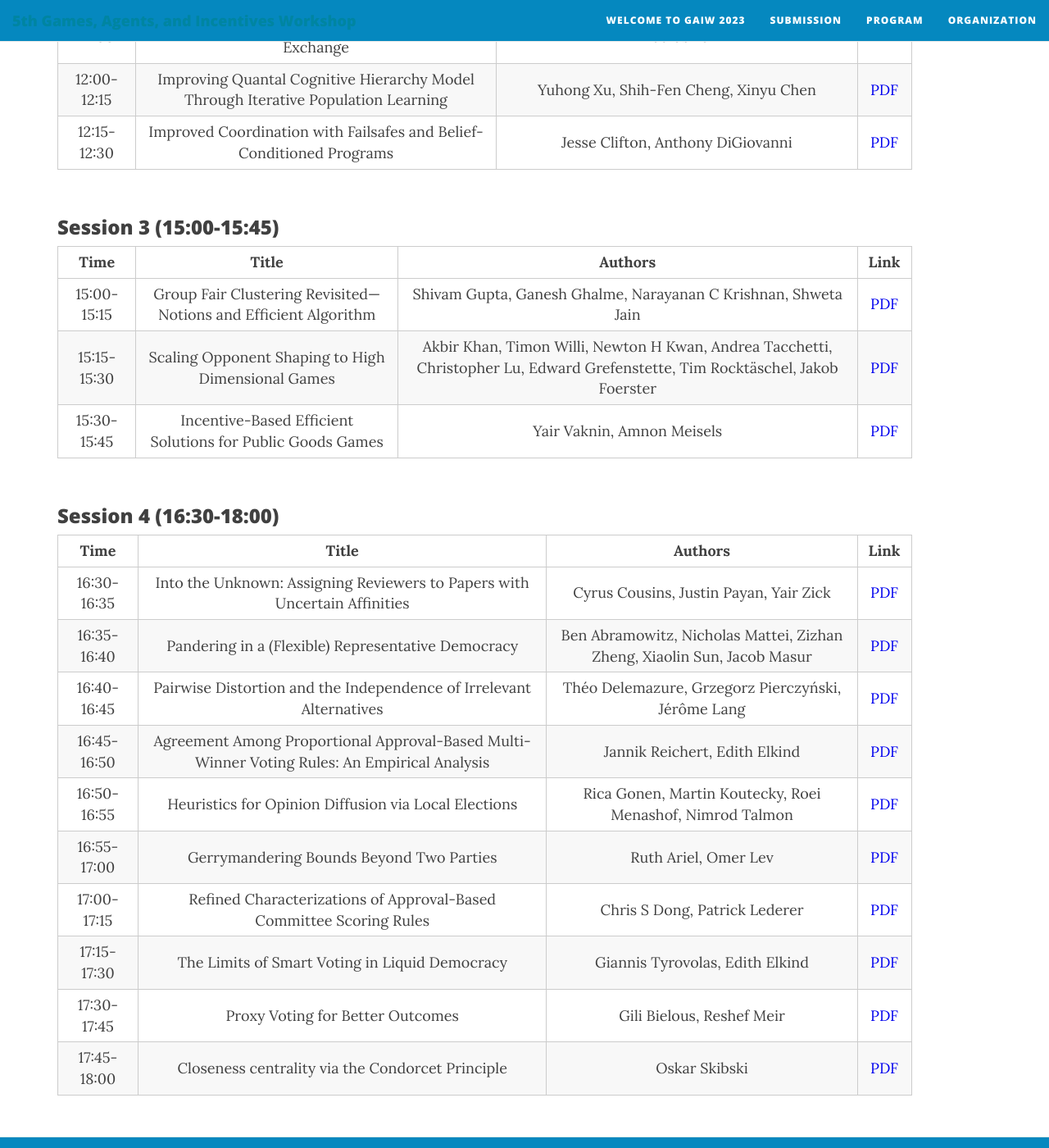
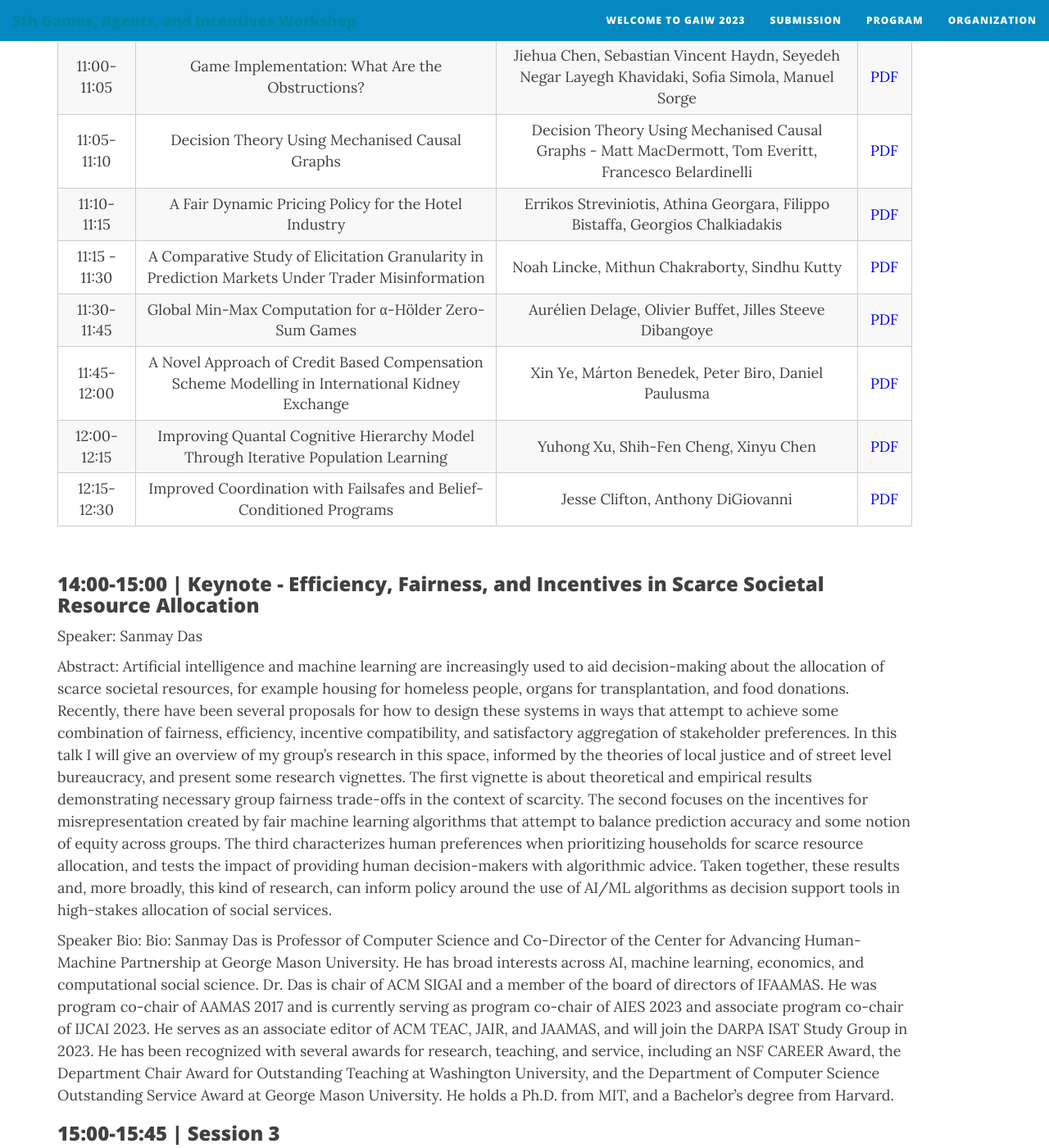
Before and after one commit to PrefLib/gaiw2023, a Jekyll site: the page built from program.md, in a window 1280 px wide and 1400 px high, scrolled down 2038 px. Shown: the whole window at 82% size. Built offline with Jekyll 4.4.1, drawn with Linux system fonts in a browser that asks for light colours; nearby versions of some CDN libraries; some of the changed text lies outside the part shown.

Commit message:
Update program.md
Added details for keynotes

```diff
--- a/program.md
+++ b/program.md
@@ -11,17 +11,17 @@ The 5th Games, Agents, and Incentives workshop will be held at AAMAS 2023 in **R
 
 | Time | Session | Topic | Structure |
 |:----------:|:-------------:|:------:|:------:|
-|8:00-9:00   | Keynote by Zoi Terzopoulou |  TBD  | Keynote |
+|8:00-9:00   | Keynote by Zoi Terzopoulou |  Incompleteness in Collective Decision Making  | Keynote |
 |9:00-10:00  | [Session 1](#session1)  | Fair Division | 15 min x 4 |
 |10:00-10:45 | Coffee Break            |  |   |
 |10:45-11:15 | [Session 2.1](#session2)| Games, Markets, and Cooperation | 5 min x 6 |
 |11:15-12:30 | [Session 2.2](#session2)| Games, Markets, and Cooperation | 15 min x 5 |
 |12:30-14:00 | Lunch Break             |  |   |
-|14:00-15:00 | Keynote by Sanmay Das   | TBD | Keynote |
+|14:00-15:00 | Keynote by Sanmay Das   | Efficiency, Fairness, and Incentives in Scarce Societal Resource Allocation | Keynote |
 |15:00-15:45 | [Session 3](#session3)               | Games, Clustering, Networks, and Scaling | 15 min x 3 |
 |15:45-16:30 | Coffee Break            |  |   |
-|16:30-17:00 | [Session 4](#session4)            | Voting, Peer Review, and Networks | 5 min x 6 |
-|17:00-18:00 | [Session 4](#session4)             | Voting, Peer Review, and Networks | 15 min x 4 |
+|16:30-17:00 | [Session 4.1](#session4)            | Voting, Peer Review, and Networks | 5 min x 6 |
+|17:00-18:00 | [Session 4.2](#session4)             | Voting, Peer Review, and Networks | 15 min x 4 |
 |18:00-20:00 | AAMAS Opening Reception |  |   |
 
 
@@ -30,7 +30,15 @@ The 5th Games, Agents, and Incentives workshop will be held at AAMAS 2023 in **R
 <hr>
 <br>
 
-### Session 1 (9:00-10:00)<a name="session1"></a>
+### 8:00-9:00 | Keynote - Incompleteness in Collective Decision Making<a name="keynote1"></a>
+
+Speaker: Zoi Terzopoulou
+
+Abstract: Incomplete individual opinions arise in many real-world settings that involve group decision making. From presidential elections and procedures for participatory budgeting, to online polls and crowdsourcing experiments, the participating members of a group may not be able to express a preference between some of the alternatives that are presented to them, or may not even be aware of the existence of all available alternatives. In this talk I will give an overview of problems that arise in the field of computational social choice when the goal is to aggregate incomplete preferences or judgments, and I will discuss some recent attempts towards their solution.
+
+
+
+### 9:00-10:00 | Session 1 <a name="session1"></a>
 
 |Time| Title | Authors | Link |
 |:--------------:|:-------:|:-------:|:----:|
@@ -41,7 +49,7 @@ The 5th Games, Agents, and Incentives workshop will be held at AAMAS 2023 in **R
 
 <br>
 
-### Session 2 (10:45-12:30)<a name="session2"></a>
+### 10:45-12:30 | Session 2 <a name="session2"></a>
 
 |Time| Title | Authors | Link |
 :--------------:|:----------:|:---------:|:----:|
@@ -59,7 +67,17 @@ The 5th Games, Agents, and Incentives workshop will be held at AAMAS 2023 in **R
 
 <br>
 
-### Session 3 (15:00-15:45)<a name="session3"></a>
+### 14:00-15:00 | Keynote - Efficiency, Fairness, and Incentives in Scarce Societal Resource Allocation<a name="keynote2"></a>
+
+Speaker: Sanmay Das
+
+Abstract: Artificial intelligence and machine learning are increasingly used to aid decision-making about the allocation of scarce societal resources, for example housing for homeless people, organs for transplantation, and food donations. Recently, there have been several proposals for how to design these systems in ways that attempt to achieve some combination of fairness, efficiency, incentive compatibility, and satisfactory aggregation of stakeholder preferences. In this talk I will give an overview of my group's research in this space, informed by the theories of local justice and of street level bureaucracy, and present some research vignettes. The first vignette is about theoretical and empirical results demonstrating necessary group fairness trade-offs in the context of scarcity. The second focuses on the incentives for misrepresentation created by fair machine learning algorithms that attempt to balance prediction accuracy and some notion of equity across groups. The third characterizes human preferences when prioritizing households for scarce resource allocation, and tests the impact of providing human decision-makers with algorithmic advice. Taken together, these results and, more broadly, this kind of research, can inform policy around the use of AI/ML algorithms as decision support tools in high-stakes allocation of social services.
+
+Speaker Bio:
+Bio: Sanmay Das is Professor of Computer Science and Co-Director of the Center for Advancing Human-Machine Partnership at George Mason University. He has broad interests across AI, machine learning, economics, and computational social science. Dr. Das is chair of ACM SIGAI and a member of the board of directors of IFAAMAS. He was program co-chair of AAMAS 2017 and is currently serving as program co-chair of AIES 2023 and associate program co-chair of IJCAI 2023. He serves as an associate editor of ACM TEAC, JAIR, and JAAMAS, and will join the DARPA ISAT Study Group in 2023. He has been recognized with several awards for research, teaching, and service, including an NSF CAREER Award, the Department Chair Award for Outstanding Teaching at Washington University, and the Department of Computer Science Outstanding Service Award at George Mason University. He holds a Ph.D. from MIT, and a Bachelor's degree from Harvard.
+
+
+### 15:00-15:45 | Session 3<a name="session3"></a>
 
 |Time| Title | Authors | Link |
 :--------------:|:----------:|:---------:|:----:|
@@ -69,7 +87,7 @@ The 5th Games, Agents, and Incentives workshop will be held at AAMAS 2023 in **R
 
 <br>
 
-### Session 4 (16:30-18:00)<a name="session4"></a>
+### 16:30-18:00 | Session 4<a name="session4"></a>
 
 |Time| Title | Authors | Link |
 :--------------:|:----------:|:---------:|:----:|
```
